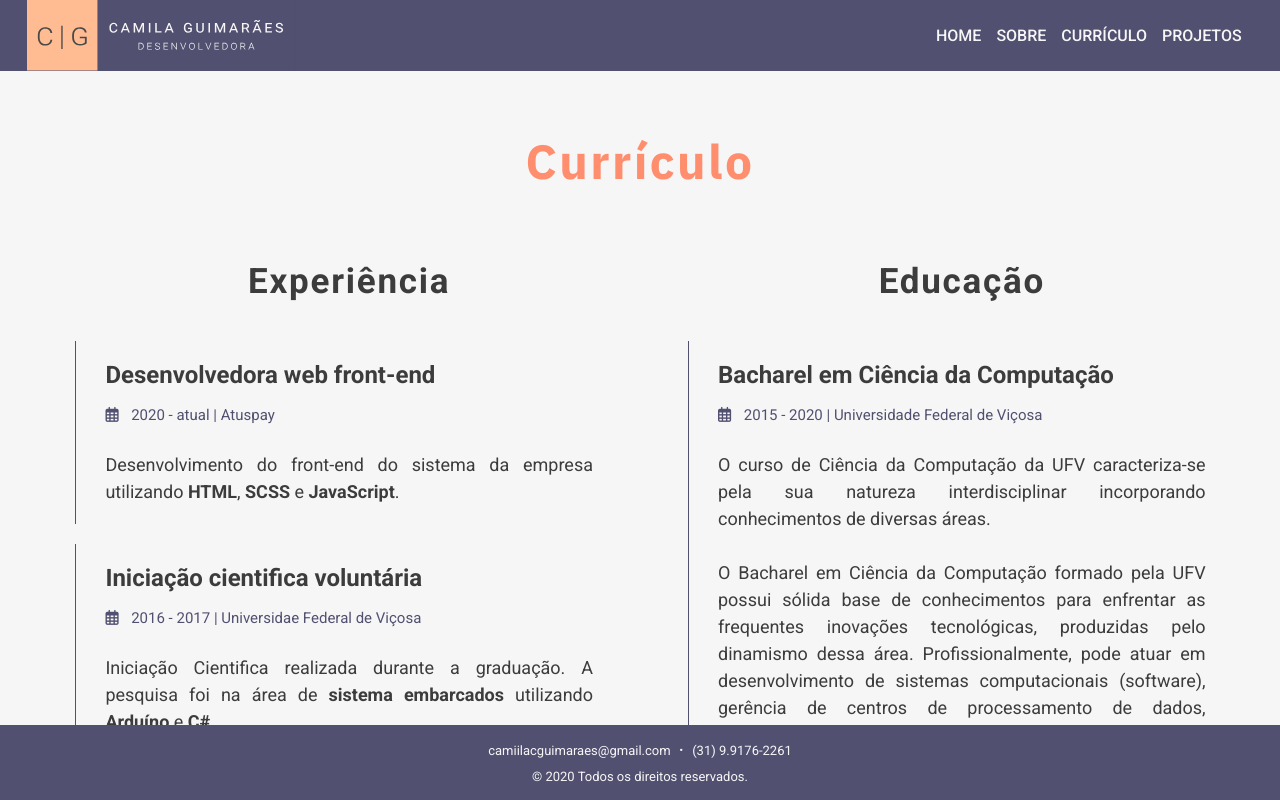
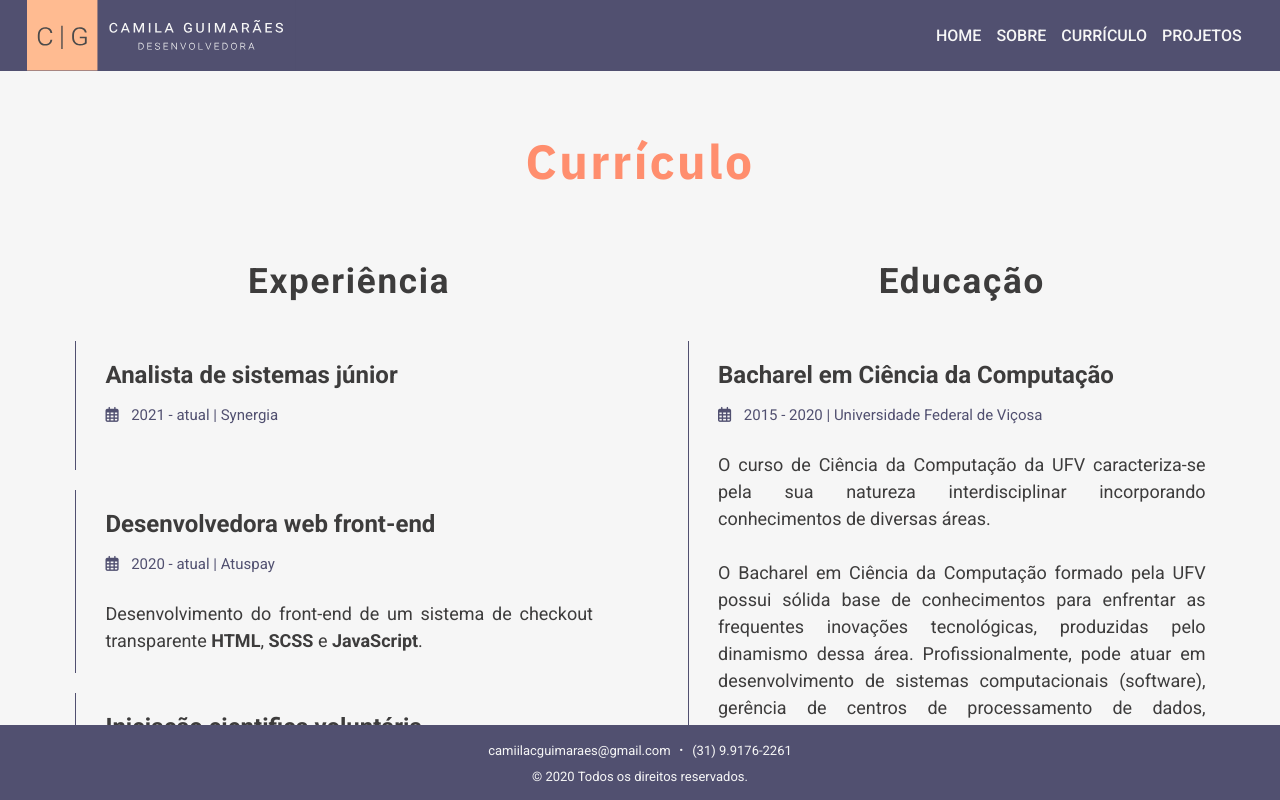
Before and after one commit to miilacg/portfolio, a Next.js app: page /Curriculo in a window 1280 px wide. Built offline with nearby package versions, Linux system fonts and the light colour scheme.

Commit message:
CURRICULO: adição da experiência na synergia

```diff
--- a/src/pages/Curriculo.tsx
+++ b/src/pages/Curriculo.tsx
@@ -9,17 +9,22 @@ export default function Curriculo() {
       <div className={ styles.cards }>
         <div className={ styles.card }>
           <h2>Experiência</h2>
+          <TopicoCurriculo
+            subtitle="Analista de sistemas júnior"
+            date="2021 - atual | Synergia"
+            description=''
+          />
 
           <TopicoCurriculo
             subtitle="Desenvolvedora web front-end"
-            date="2020 - atual  |  Atuspay"
-            description="Desenvolvimento do front-end do sistema da empresa utilizando
+            date="2020 - atual | Atuspay"
+            description="Desenvolvimento do front-end de um sistema de checkout transparente
                          <strong> HTML</strong>, <strong> SCSS</strong> e <strong>JavaScript</strong>."
           />
 
           <TopicoCurriculo
             subtitle="Iniciação cientifica voluntária"
-            date="2016 - 2017  |  Universidae Federal de Viçosa"
+            date="2016 - 2017 | Universidae Federal de Viçosa"
             description="Iniciação Cientifica realizada durante a graduação. A pesquisa foi na área de
                          <strong>sistema embarcados</strong> utilizando <strong>Arduíno</strong> e <strong>C#</strong>."
           />
@@ -29,7 +34,7 @@ export default function Curriculo() {
           <h2>Educação</h2>
           <TopicoCurriculo
             subtitle="Bacharel em Ciência da Computação"
-            date="2015 - 2020  |  Universidade Federal de Viçosa"
+            date="2015 - 2020 | Universidade Federal de Viçosa"
             description="O curso de Ciência da Computação da UFV caracteriza-se pela sua natureza
                          interdisciplinar incorporando conhecimentos de diversas áreas. <br /><br /> O Bacharel
                          em Ciência da Computação formado pela UFV possui sólida base de conhecimentos
@@ -37,14 +42,12 @@ export default function Curriculo() {
                          dessa área. Profissionalmente, pode atuar em desenvolvimento de sistemas
                          computacionais (software), gerência de centros de processamento de dados,
                          desenvolvimento de linguagens de programação e sistemas básicos, assessoria
-                         à tomada de decisão e atividades correlatas. Disciplinas oferecidas
-                         nas áreas de Pesquisa Operacional e Administração possibilitam uma visão
-                         global das diversas aplicações da tecnologia da informação no meio empresarial."
+                         à tomada de decisão e atividades correlatas."
           />
 
           <TopicoCurriculo
             subtitle="Técnico em Eletrotécnica"
-            date="2011 - 2016  |  Universidade Federal de Viçosa"
+            date="2011 - 2016 | Universidade Federal de Viçosa"
             description=" "
           />
         </div>
```
